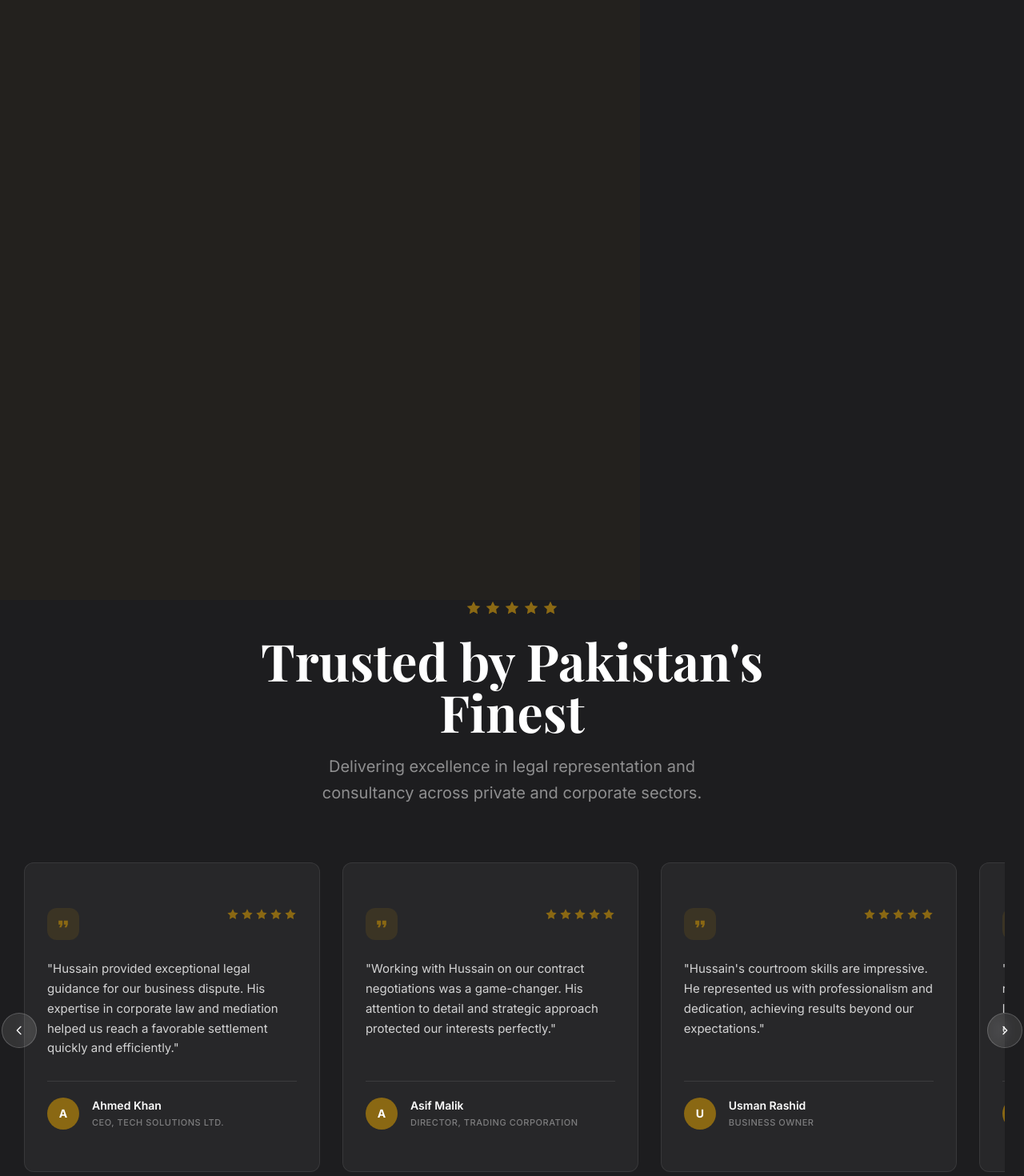
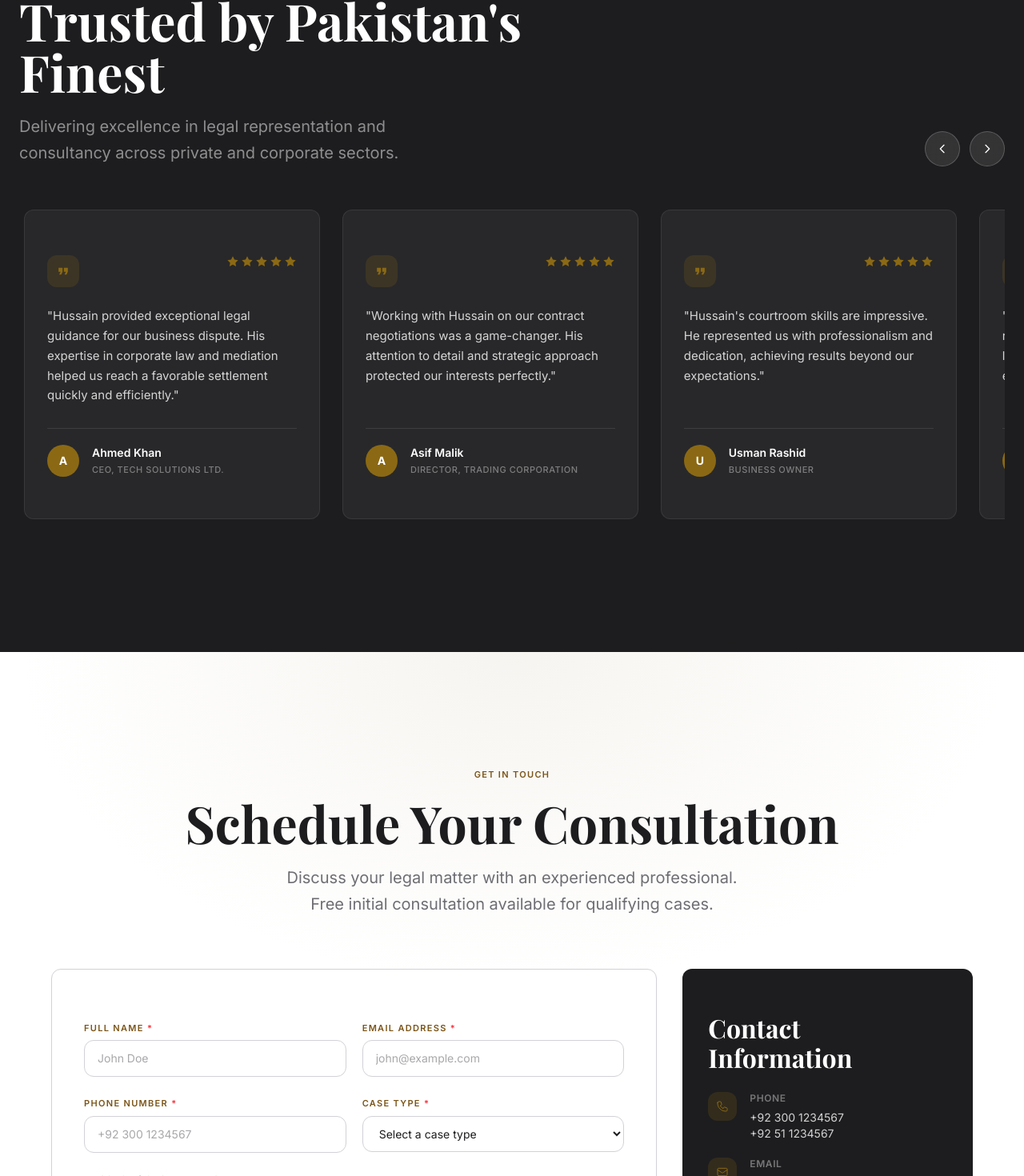
Before and after one commit to sudo-hassan-zahid/portfolio_hussain, a Next.js app: page / in a window 1280 px wide. Shown: the part 4806-6276 px from the top of the page at 80% size. Built offline with nearby package versions, Linux system fonts and the light colour scheme.

Commit message:
Improve review navigation controls
- Move review controls into the section header. - Make previous and next buttons available on mobile and desktop. - Remove the remaining decorative background treatment.

```diff
--- a/components/testimonials.tsx
+++ b/components/testimonials.tsx
@@ -50,14 +50,10 @@ export default function Testimonials() {
   };
 
   return (
-    <section className="py-32 relative overflow-hidden bg-[#1D1D1F]">
-      <div
-        className="bg-blob w-[50rem] h-[50rem] top-[-8rem] left-[10%] opacity-[0.06]"
-        style={{ backgroundColor: "#8B6914" }}
-      />
-
+    <section id="reviews" className="py-32 relative overflow-hidden bg-[#1D1D1F]">
       <div className="container px-4 sm:px-6 mx-auto relative z-10">
-        <div className="text-center mb-16 max-w-2xl mx-auto">
+        <div className="mb-12 grid gap-8 md:grid-cols-[1fr_auto] md:items-end">
+          <div className="max-w-2xl">
           <div className="inline-flex items-center justify-center space-x-1 mb-6">
             {[...Array(5)].map((_, i) => (
               <svg
@@ -74,10 +70,56 @@ export default function Testimonials() {
           <h2 className="type-section font-serif text-white mb-5">
             Trusted by Pakistan&apos;s Finest
           </h2>
-          <p className="type-body-lg font-sans text-white/50 max-w-xl mx-auto">
+          <p className="type-body-lg font-sans text-white/50 max-w-xl">
             Delivering excellence in legal representation and consultancy
             across private and corporate sectors.
           </p>
+          </div>
+
+          <div className="flex gap-3">
+            <button
+              type="button"
+              onClick={() => scroll("left")}
+              className="flex h-11 w-11 items-center justify-center rounded-full border border-white/20 bg-white/10 text-white backdrop-blur transition-colors duration-200 hover:bg-white/20"
+              aria-label="Previous testimonial"
+            >
+              <svg
+                className="w-4 h-4"
+                fill="none"
+                viewBox="0 0 24 24"
+                stroke="currentColor"
+                strokeWidth={2}
+                aria-hidden="true"
+              >
+                <path
+                  strokeLinecap="round"
+                  strokeLinejoin="round"
+                  d="M15 19l-7-7 7-7"
+                />
+              </svg>
+            </button>
+            <button
+              type="button"
+              onClick={() => scroll("right")}
+              className="flex h-11 w-11 items-center justify-center rounded-full border border-white/20 bg-white/10 text-white backdrop-blur transition-colors duration-200 hover:bg-white/20"
+              aria-label="Next testimonial"
+            >
+              <svg
+                className="w-4 h-4"
+                fill="none"
+                viewBox="0 0 24 24"
+                stroke="currentColor"
+                strokeWidth={2}
+                aria-hidden="true"
+              >
+                <path
+                  strokeLinecap="round"
+                  strokeLinejoin="round"
+                  d="M9 5l7 7-7 7"
+                />
+              </svg>
+            </button>
+          </div>
         </div>
 
         <div className="reveal-on-scroll relative">
@@ -152,49 +194,6 @@ export default function Testimonials() {
               </div>
             ))}
           </div>
-
-          <button
-            type="button"
-            onClick={() => scroll("left")}
-            className="hidden md:flex absolute left-0 top-1/2 -translate-y-1/2 -translate-x-1/2 w-11 h-11 rounded-full border border-white/20 bg-white/10 backdrop-blur hover:bg-white/20 transition-colors duration-200 items-center justify-center"
-            aria-label="Previous testimonial"
-          >
-            <svg
-              className="w-4 h-4 text-white"
-              fill="none"
-              viewBox="0 0 24 24"
-              stroke="currentColor"
-              strokeWidth={2}
-              aria-hidden="true"
-            >
-              <path
-                strokeLinecap="round"
-                strokeLinejoin="round"
-                d="M15 19l-7-7 7-7"
-              />
-            </svg>
-          </button>
-          <button
-            type="button"
-            onClick={() => scroll("right")}
-            className="hidden md:flex absolute right-0 top-1/2 -translate-y-1/2 translate-x-1/2 w-11 h-11 rounded-full border border-white/20 bg-white/10 backdrop-blur hover:bg-white/20 transition-colors duration-200 items-center justify-center"
-            aria-label="Next testimonial"
-          >
-            <svg
-              className="w-4 h-4 text-white"
-              fill="none"
-              viewBox="0 0 24 24"
-              stroke="currentColor"
-              strokeWidth={2}
-              aria-hidden="true"
-            >
-              <path
-                strokeLinecap="round"
-                strokeLinejoin="round"
-                d="M9 5l7 7-7 7"
-              />
-            </svg>
-          </button>
         </div>
       </div>
     </section>
```
